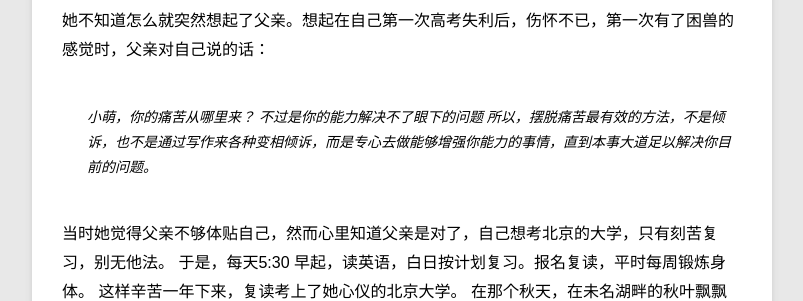
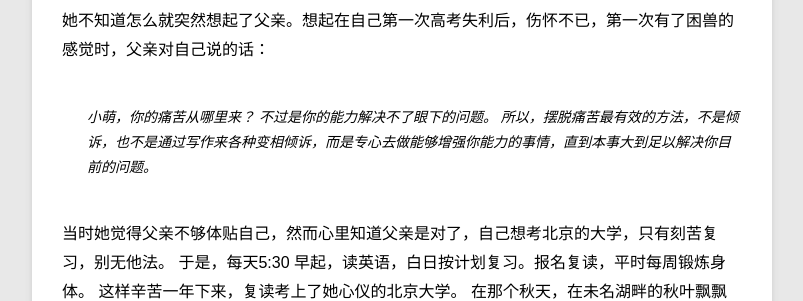
Before and after one commit to violettianjie/violettianjie.github.io, a Jekyll site: the page built from _posts/blog/2020-12-26-xiyu.md, in a window 1280 px wide and 900 px high, scrolled down 22344 px. Shown: the part 151-452 px from the top of the window, without its empty margins (78-881 px from the left). Built offline with Jekyll 4.4.1, drawn with Linux system fonts in a browser that asks for light colours.

Commit message:
Update 2020-12-26-xiyu.md

```diff
--- a/_posts/blog/2020-12-26-xiyu.md
+++ b/_posts/blog/2020-12-26-xiyu.md
@@ -495,7 +495,7 @@ category: blog
 只是他们不知道现在这个身体里的自己，有着现代的灵魂。
 
 她不知道怎么就突然想起了父亲。想起在自己第一次高考失利后，伤怀不已，第一次有了困兽的感觉时，父亲对自己说的话：
-> 小萌，你的痛苦从哪里来？ 不过是你的能力解决不了眼下的问题 所以，摆脱痛苦最有效的方法，不是倾诉，也不是通过写作来各种变相倾诉，而是专心去做能够增强你能力的事情，直到本事大道足以解决你目前的问题。
+> 小萌，你的痛苦从哪里来？ 不过是你的能力解决不了眼下的问题。 所以，摆脱痛苦最有效的方法，不是倾诉，也不是通过写作来各种变相倾诉，而是专心去做能够增强你能力的事情，直到本事大到足以解决你目前的问题。
 
 当时她觉得父亲不够体贴自己，然而心里知道父亲是对了，自己想考北京的大学，只有刻苦复习，别无他法。
 于是，每天5:30 早起，读英语，白日按计划复习。报名复读，平时每周锻炼身体。 这样辛苦一年下来，复读考上了她心仪的北京大学。 在那个秋天，在未名湖畔的秋叶飘飘中，她第一次感受到了父亲曾经的话语的力量。
```
